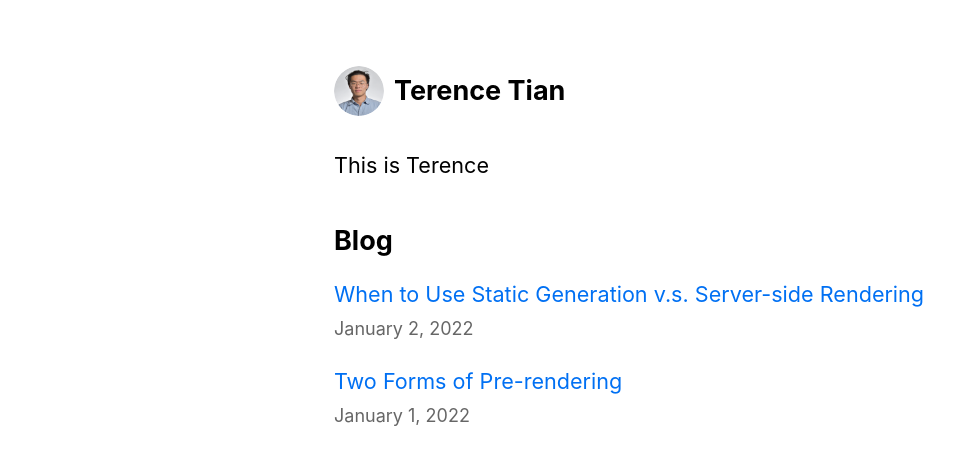
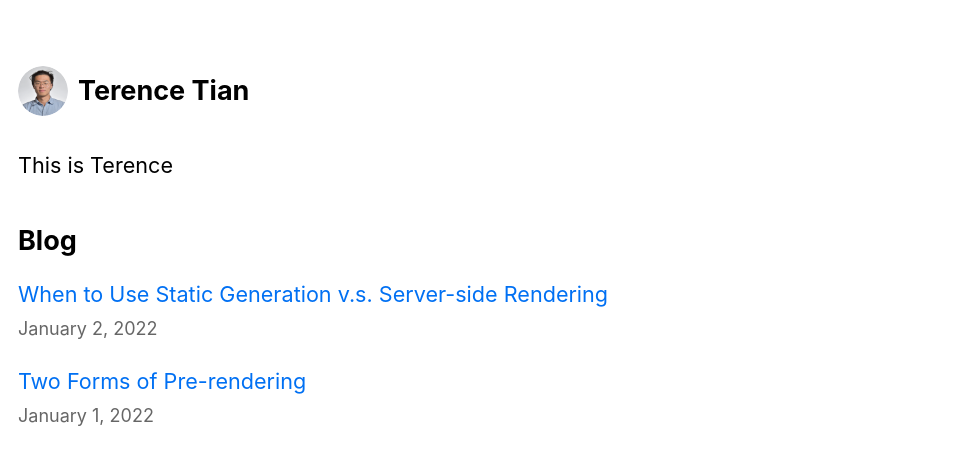
Before and after one commit to Terence625/nextjs-blog, a Next.js app: page / in a window 1280 px wide. Shown: the top 464 px of the page, without its empty margins (0-968 px from the left). Built offline with nearby package versions, Linux system fonts and the light colour scheme.

Commit message:
[Terence] Move layout.module.css and add getLayout in _app.tsx

```diff
--- a/src/styles/layout.module.css
+++ b/src/components/layout/layout.module.css
@@ -1,5 +1,5 @@
 .container {
-  max-width: 36rem;
+  max-width: 72rem;
   padding: 0 1rem;
   margin: 3rem auto 6rem;
 }
--- a/src/components/layout/layout.tsx
+++ b/src/components/layout/layout.tsx
@@ -1,5 +1,5 @@
 import Head from "next/head";
-import styles from "../../styles/layout.module.css";
+import styles from "./layout.module.css";
 import utilStyles from "../../styles/utils.module.css";
 import Link from "next/link";
 import React from "react";
--- a/src/pages/_app.tsx
+++ b/src/pages/_app.tsx
@@ -1,6 +1,17 @@
 import "../styles/global.css";
 import { AppProps } from "next/app";
+import { NextPage } from "next";
+import { ReactElement, ReactNode } from "react";
 
-export default function App({ Component, pageProps }: AppProps) {
-  return <Component {...pageProps} />;
+type NextPageWithLayout = NextPage & {
+  getLayout?: (page: ReactElement) => ReactNode;
+};
+
+type AppPropsWithLayout = AppProps & {
+  Component: NextPageWithLayout;
+};
+
+export default function App({ Component, pageProps }: AppPropsWithLayout) {
+  const getLayout = Component.getLayout ?? ((page) => page);
+  return getLayout(<Component {...pageProps} />);
 }
```
Also changed, not shown: 1 other file (tests, documents, lock files or other folders).
